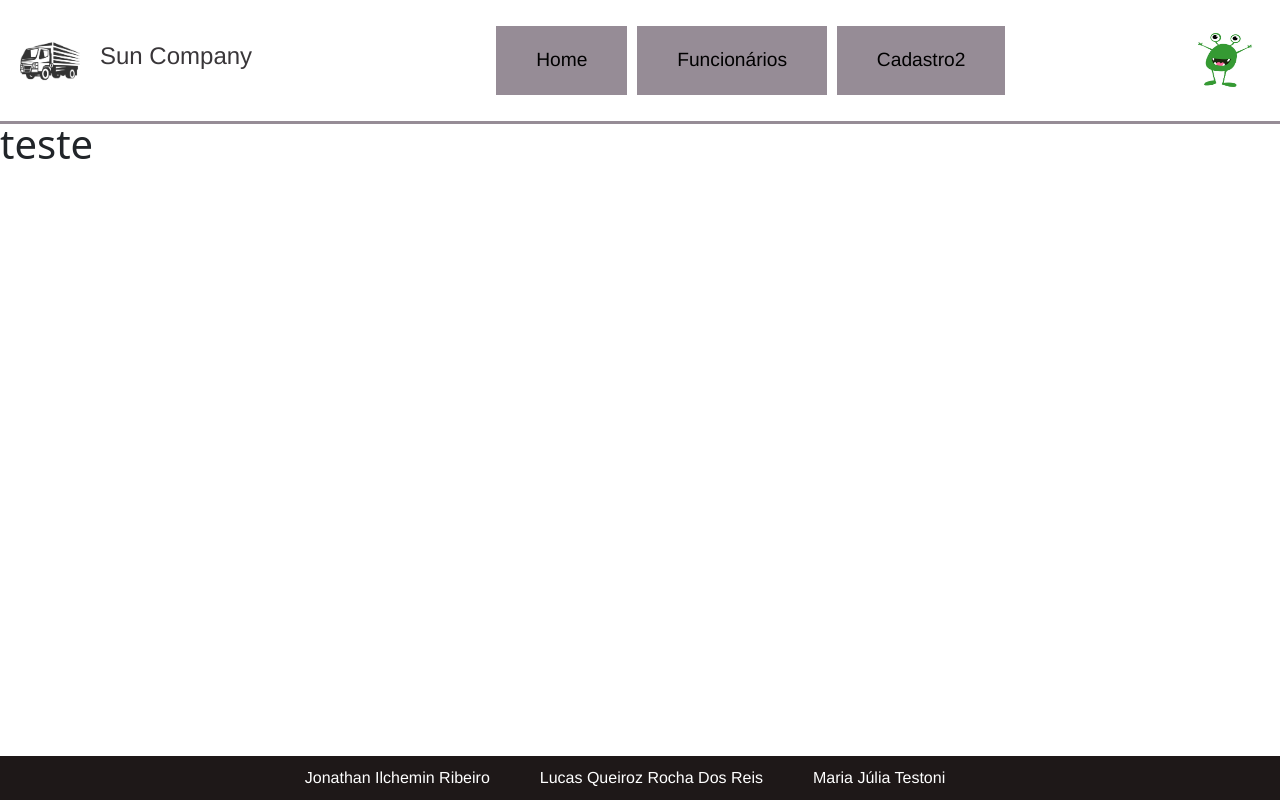
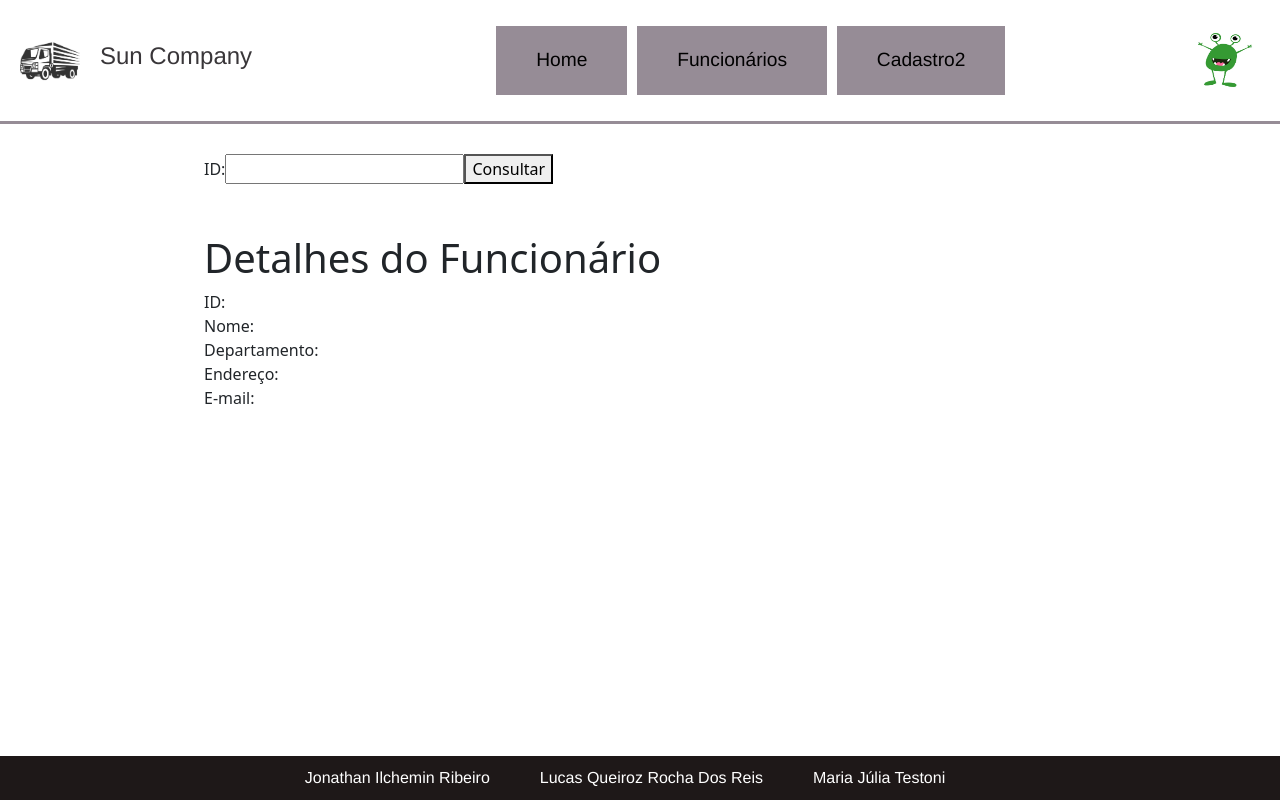
Before and after one commit to majutestoni/TrabalhoWeb, an Angular app: page /cadastro2 in a window 1280 px wide. Built offline with nearby package versions, Linux system fonts and the light colour scheme.

Commit message:
começando formulario

```diff
--- a/src/app/components/cadastro2/cadastro2.component.html
+++ b/src/app/components/cadastro2/cadastro2.component.html
@@ -1,3 +1,32 @@
 <body>
-    <h1>teste</h1>
+    <div class="container">
+        <form>
+            <label for="id">ID:</label>
+            <input type="text" id="id" name="id" required>
+            <button class="btn-consultar" type="submit">Consultar</button>
+        </form>
+        <div id="result">
+            <h1>Detalhes do Funcionário</h1>
+            <div class="field">
+              <label for="id">ID:</label>
+              <span id="id"></span>
+            </div>
+            <div class="field">
+              <label for="nome">Nome:</label>
+              <span id="nome"></span>
+            </div>
+            <div class="field">
+              <label for="departamento">Departamento:</label>
+              <span id="departamento"></span>
+            </div>
+            <div class="field">
+              <label for="endereco">Endereço:</label>
+              <span id="endereco"></span>
+            </div>
+            <div class="field">
+              <label for="email">E-mail:</label>
+              <span id="email"></span>
+            </div>
+        </div>
+    </div>
 </body>
--- a/src/app/components/cadastro2/cadastro2.component.scss
+++ b/src/app/components/cadastro2/cadastro2.component.scss
@@ -1,3 +1,22 @@
 body{
-    margin-top: 15vh;
-}
+    padding: 5%;
+    margin-left: 10%;
+    margin-right: 10%;
+    z-index: 1;
+    margin-top: 90px;
+  }
+
+  .container {
+    justify-content: center;
+    align-items: center;
+  }
+
+  form {
+    margin-bottom: 50px;
+    display: flex;
+    align-items: center;
+  }
+
+  .field {
+
+  }
```
Also changed, not shown: src/app/components/cadastro2/cadastro.service.ts (+24 -0 lines).
